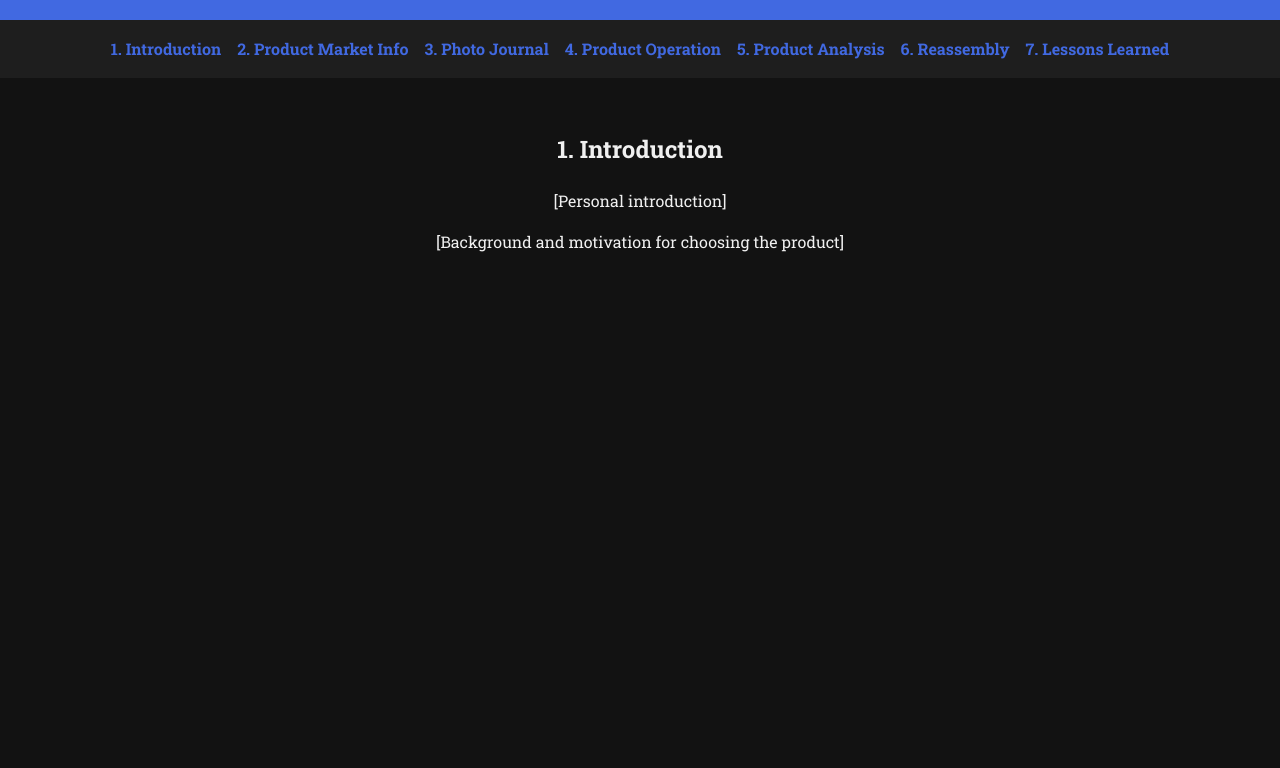
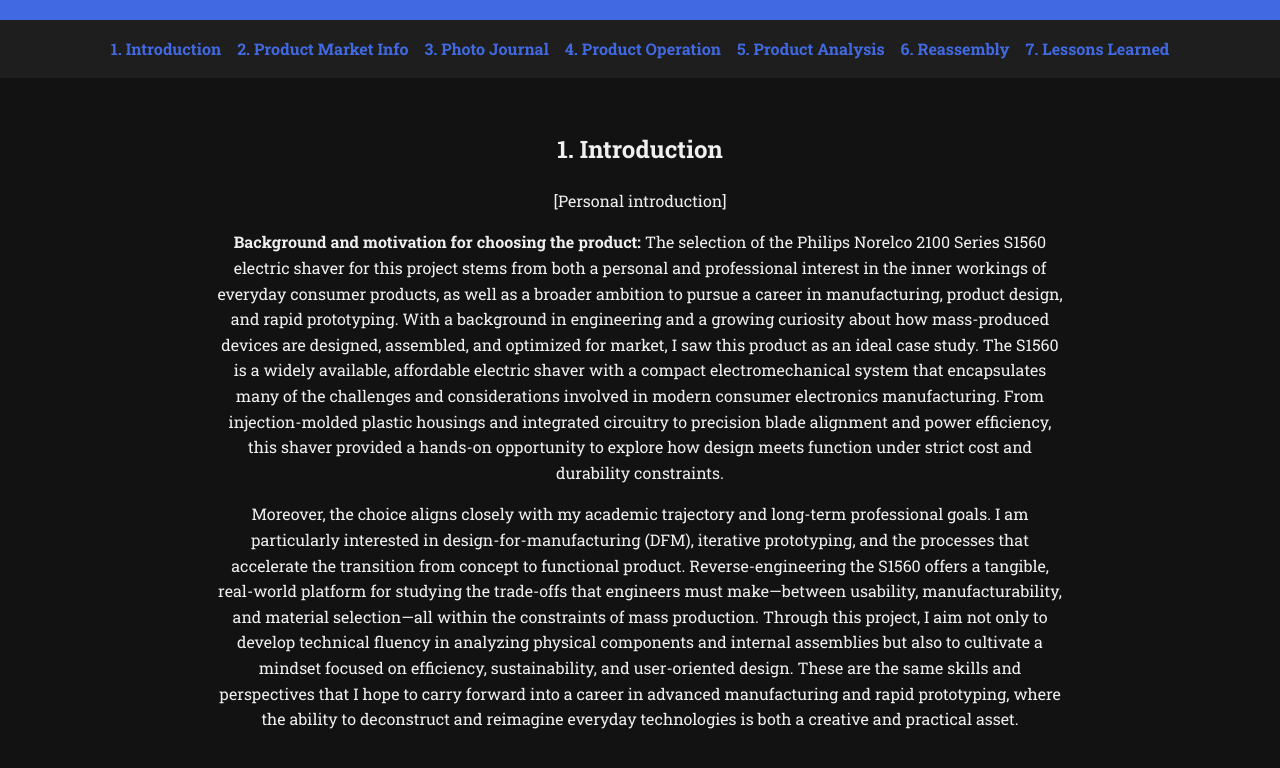
Before and after one commit to mancakepancake/embedded_systems_dissection, a plain HTML site: page index.html in a window 1280 px wide. Shown: the part 106-874 px from the top of the page. Before the commit the page ends 800 px from the top, so only its background shows below. Drawn offline with nearby package versions, Linux system fonts and the light colour scheme.

Commit message:
Update index.html

```diff
--- a/index.html
+++ b/index.html
@@ -108,7 +108,10 @@
     <section id="intro" class="active">
       <h2>1. Introduction</h2>
       <p>[Personal introduction]</p>
-      <p>[Background and motivation for choosing the product]</p>
+      <p><strong>Background and motivation for choosing the product:</strong> The selection of the Philips Norelco 2100 Series S1560 electric shaver for this project stems from both a personal and professional interest in the inner workings of everyday consumer products, as well as a broader ambition to pursue a career in manufacturing, product design, and rapid prototyping. With a background in engineering and a growing curiosity about how mass-produced devices are designed, assembled, and optimized for market, I saw this product as an ideal case study. The S1560 is a widely available, affordable electric shaver with a compact electromechanical system that encapsulates many of the challenges and considerations involved in modern consumer electronics manufacturing. From injection-molded plastic housings and integrated circuitry to precision blade alignment and power efficiency, this shaver provided a hands-on opportunity to explore how design meets function under strict cost and durability constraints.</p>
+
+<p>Moreover, the choice aligns closely with my academic trajectory and long-term professional goals. I am particularly interested in design-for-manufacturing (DFM), iterative prototyping, and the processes that accelerate the transition from concept to functional product. Reverse-engineering the S1560 offers a tangible, real-world platform for studying the trade-offs that engineers must make—between usability, manufacturability, and material selection—all within the constraints of mass production. Through this project, I aim not only to develop technical fluency in analyzing physical components and internal assemblies but also to cultivate a mindset focused on efficiency, sustainability, and user-oriented design. These are the same skills and perspectives that I hope to carry forward into a career in advanced manufacturing and rapid prototyping, where the ability to deconstruct and reimagine everyday technologies is both a creative and practical asset.</p>
+
     </section>
     <section id="market">
 <h2>2. Product Market and Retail Information</h2>
```
